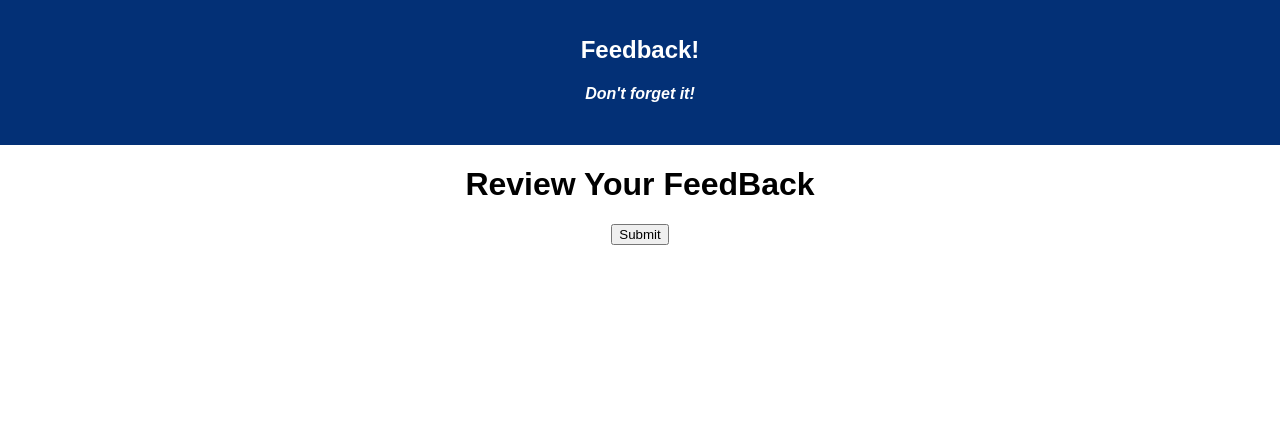
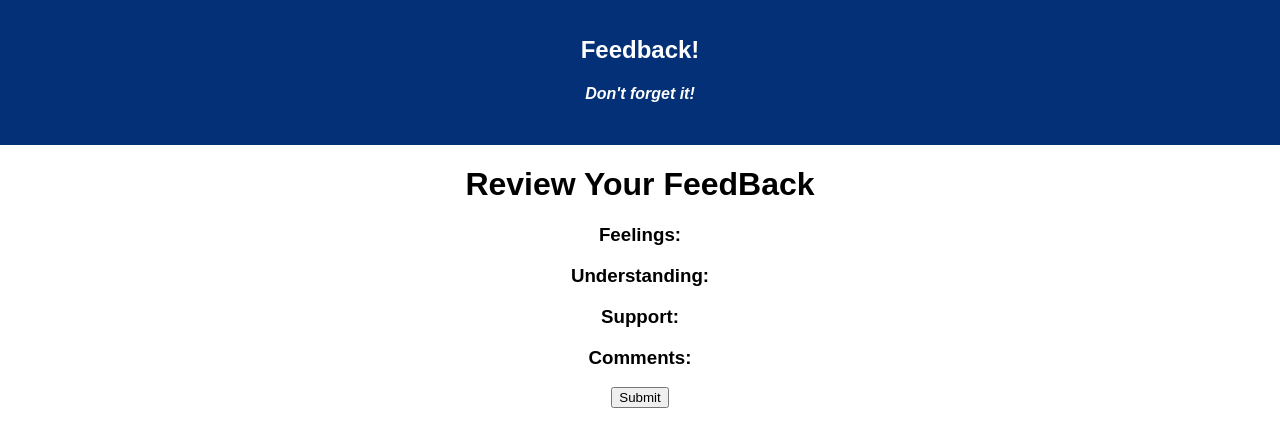
Before and after one commit to ErickDJensen/Redux-feedback-loop, a React (Create React App) app: page /#/Page5 in a window 1280 px wide. Shown: the top 446 px of the page. Built offline with nearby package versions, Linux system fonts and the light colour scheme.

Commit message:
get all entries to populate on the summarty page from the redux store

```diff
--- a/src/components/Pages/Page5/Page5.js
+++ b/src/components/Pages/Page5/Page5.js
@@ -6,13 +6,26 @@ import {connect} from 'react-redux';
 
 class Page5 extends Component {
     render() {
+        console.log('summary', this.props.comments);
         return (
             <div>
                 <h1>Review Your FeedBack</h1>
+                <h3>Feelings: {this.props.feeling}</h3>
+                <h3>Understanding: {this.props.understanding}</h3>
+                <h3>Support: {this.props.support}</h3>
+                <h3>Comments: {this.props.comments}</h3>
                 <button>Submit</button>
             </div>
         )
     }
 }
 
-export default withRouter(connect()(Page5));
+const putReduxStateOnProps = (reduxStore) => ({
+    // reduxStore - this gives me the whole thing
+    feeling: reduxStore.feeling,
+    understanding: reduxStore.understanding,
+    support: reduxStore.support,
+    comments: reduxStore.comment,
+   })
+
+export default withRouter(connect(putReduxStateOnProps)(Page5));
--- a/src/index.js
+++ b/src/index.js
@@ -11,41 +11,41 @@ import { HashRouter as Router } from 'react-router-dom';
 import { createStore, combineReducers, applyMiddleware } from 'redux';
 import { Provider } from 'react-redux';
 
-const initState = {
-    feeling: [],
-    understanding: [],
-    support: [],
-    comment: [],
-}
+// const initState = {
+//     feeling: [],
+//     understanding: [],
+//     support: [],
+//     comment: [],
+// }
 
-const feeling = (state=initState, action) => {
+const feeling = (state=[], action) => {
     if(action.type === 'ADD_FEELING') {
         console.log('feeling number', action.payload)
-        return[...state.feeling, action.payload]
+        return[...state, action.payload]
     }
     return state;
 }
 
-const understanding = (state=initState, action) => {
+const understanding = (state=[], action) => {
     if(action.type === 'ADD_UNDERSTAND') {
         console.log('understanding number', action.payload)
-        return[...state.understanding, action.payload]
+        return[...state, action.payload]
     }
     return state;
 }
 
-const support = (state=initState, action) => {
+const support = (state=[], action) => {
     if(action.type === 'ADD_SUPPORT') {
         console.log('support number', action.payload)
-        return[...state.support, action.payload]
+        return[...state, action.payload]
     }
     return state;
 }
 
-const comment = (state=initState, action) => {
+const comment = (state=[], action) => {
     if(action.type === 'ADD_COMMENT') {
         console.log('comment', action.payload)
-        return[...state.comment, action.payload]
+        return[...state, action.payload]
     }
     return state;
 }
@@ -63,7 +63,7 @@ const storeInstance = createStore(
 
 storeInstance.subscribe( () => {
     console.log('State Updated');
-    console.log(storeInstance.getState());
+    console.log('in state', storeInstance.getState());
 })
 
 
```
